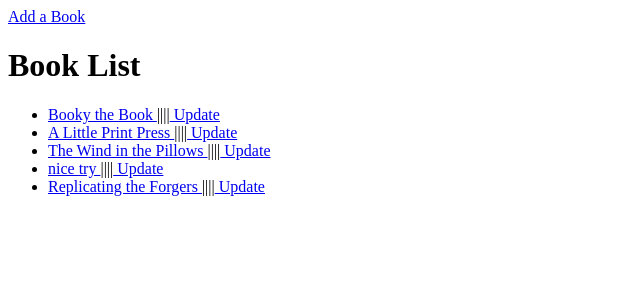
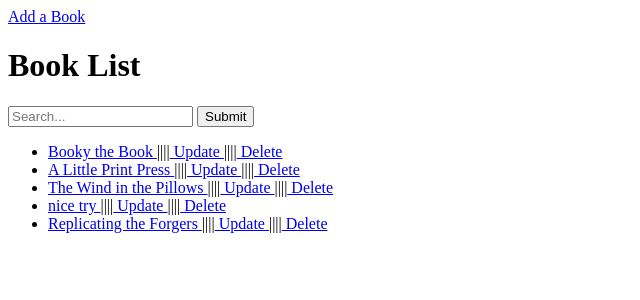
Before and after one commit to rmoskow1/book_lovers, a Django app: template book_lovers/my_books/templates/my_books/book_list.html in a window 1280 px wide. Shown: the top 300 px of the page, without its empty margins (0-640 px from the left). Run offline with Django 3.2, Linux system fonts and the light colour scheme; the template is opened without the code that fills it: values that come from a table or form of the project are taken from there, others are empty; data comes from the database, SQL or seed files in the repository; both versions use the stored data as it was after the commit; parts of the project's set-up code (start-up, migrations or seed data) failed here and were passed over.

Commit message:
Add delete functionality and attempt a searchbar

```diff
--- /dev/null
+++ b/book_lovers/my_books/templates/my_books/book_confirm_delete.html
@@ -0,0 +1,4 @@
+<form action="" method="post">{% csrf_token %}
+    <p>Are you sure you want to delete "{{ object }}"?</p>
+    <input type="submit" value="Confirm" />
+</form>
--- a/book_lovers/my_books/templates/my_books/book_detail.html
+++ b/book_lovers/my_books/templates/my_books/book_detail.html
@@ -3,9 +3,12 @@
 
 {% block content %}
 <h1>Title: {{ object.title }}</h1>
-<p>Author: {{ object.author }}</p>
+<p>Author(s): {% for author in object.author.all %}
+             {{ author }}{% if not forloop.last %},{% endif %}
+          {% endfor %}</p>
 <p>Publisher: {{ object.publisher }}</p>
 <p>Date: {{ object.date }}</p>
 
+<a href="{% url 'books:delete' book.pk %}">Delete this book</a>
 <a href="{% url 'books:list' %}">Book List</a>
 {% endblock %}
--- a/book_lovers/my_books/templates/my_books/book_list.html
+++ b/book_lovers/my_books/templates/my_books/book_list.html
@@ -5,11 +5,20 @@
 <a href="{% url 'books:create' %}">Add a Book</a>
 
 <h1>Book List</h1>
+
+<form type="get" action="." style="margin: 0">
+    <input  id="search_box" type="text" name="search_box"  placeholder="Search..." >
+    <button id="search_submit" type="submit" >Submit</button>
+</form>
+
+
 {%if object_list%}
     <ul>
         {% for book in object_list %}
             <li>
-            <a href = "{% url 'books:detail' book.pk %}">{{ book.title }} </a>||||<a href="{% url 'books:update' book.pk %}"> Update</a>
+                <a href = "{% url 'books:detail' book.pk %}">{{ book.title }} </a>
+                ||||<a href="{% url 'books:update' book.pk %}"> Update </a>
+                ||||<a href="{% url 'books:delete' book.pk %}"> Delete</a>
             </li>
         {% endfor %}
     </ul>
--- a/book_lovers/my_books/templates/my_books/book_update_form.html
+++ b/book_lovers/my_books/templates/my_books/book_update_form.html
@@ -1,4 +1,4 @@
 <form action="" method="post">{% csrf_token %}
-    {{ form.as_p }}
+    <table>{{ form.as_table }}</table>
     <input type="submit" value="Update" />
 </form>
--- a/book_lovers/my_books/urls.py
+++ b/book_lovers/my_books/urls.py
@@ -6,4 +6,5 @@ urlpatterns = [
     url(r'^(?P<pk>\d+)/$', views.BooksDetailView.as_view(), name='detail'),
     url(r'^create/$', views.BooksCreateView.as_view(), name='create'),
     url(r'^update/(?P<pk>\d+)/$', views.BooksUpdateView.as_view(), name='update'),
+    url(r'^delete/(?P<pk>\d+)/$', views.BooksDeleteView.as_view(), name='delete'),
 ]
```
Also changed, not shown: book_lovers/my_books/views.py (+27 -20 lines), book_lovers/db.sqlite3, 3 other files.
